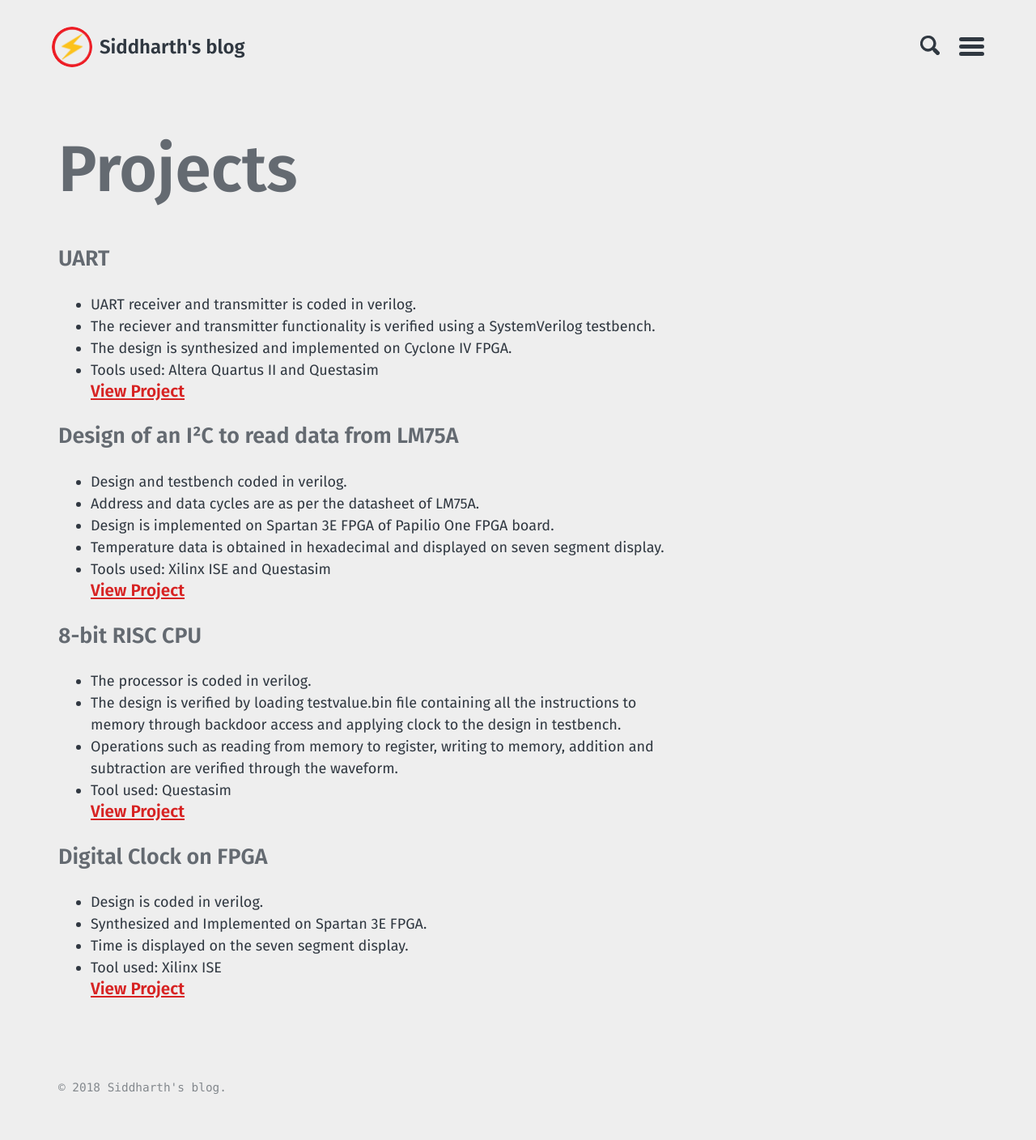
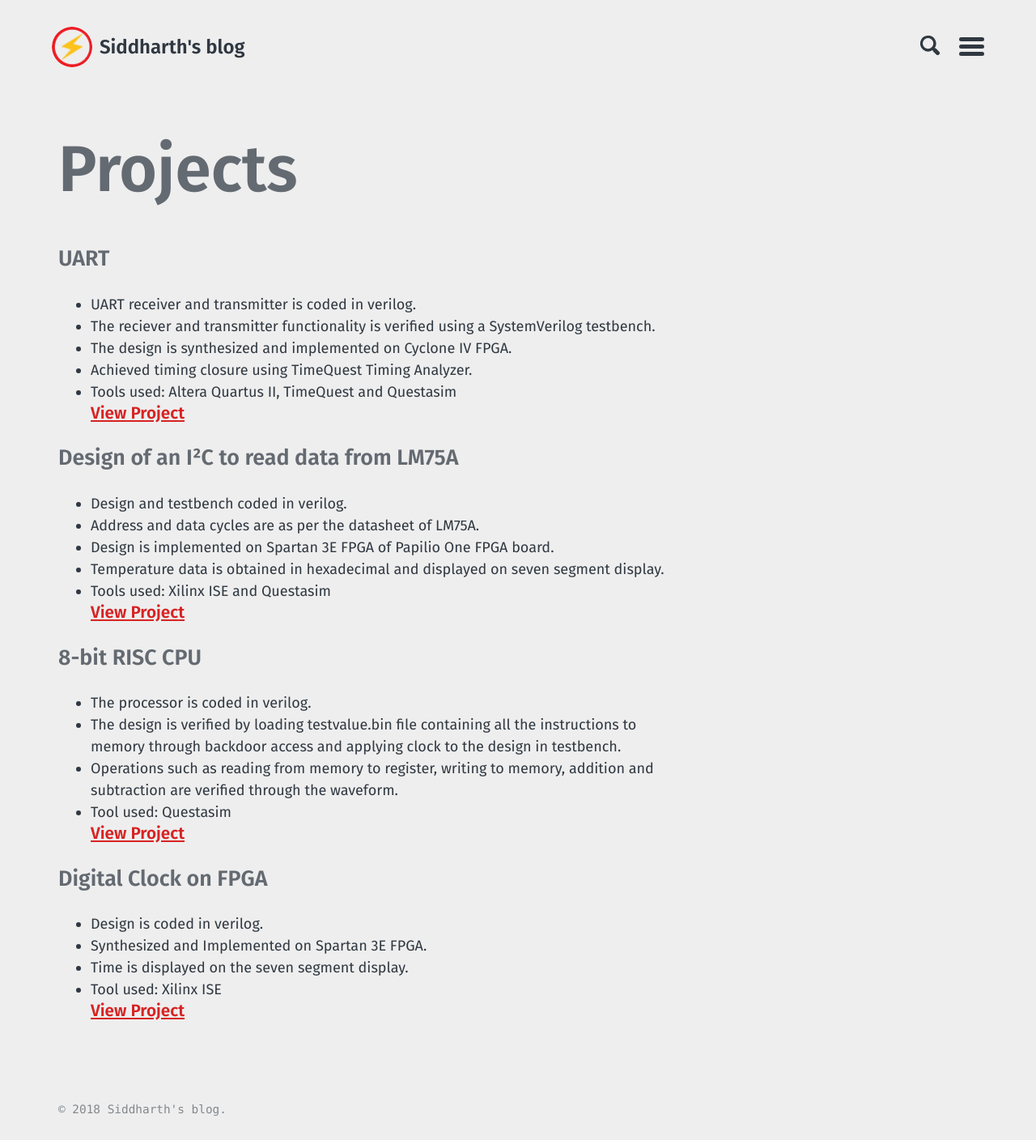
Before and after one commit to siddharth-pro/gitSiddharth.github.io, a Jekyll site: the page built from projects.md, in a window 1280 px wide. Shown: the whole page at 81% size. Built offline with Jekyll 4.4.1, drawn with Linux system fonts in a browser that asks for light colours; our own code applies the rules of GitHub Pages for plain Markdown files; before the commit the page ends 1381 px from its top, so only the background shows below that.

Commit message:
Update projects.md

```diff
--- a/projects.md
+++ b/projects.md
@@ -6,7 +6,8 @@ title: Projects
 * UART receiver and transmitter is coded in verilog.
 * The reciever and transmitter functionality is verified using a SystemVerilog testbench.
 * The design is synthesized and implemented on Cyclone IV FPGA.
-* Tools used: Altera Quartus II and Questasim
+* Achieved timing closure using TimeQuest Timing Analyzer.
+* Tools used: Altera Quartus II, TimeQuest and Questasim
 #### [View Project](/serialfpga.html)
 
 ### Design of an I²C to read data from LM75A
```
